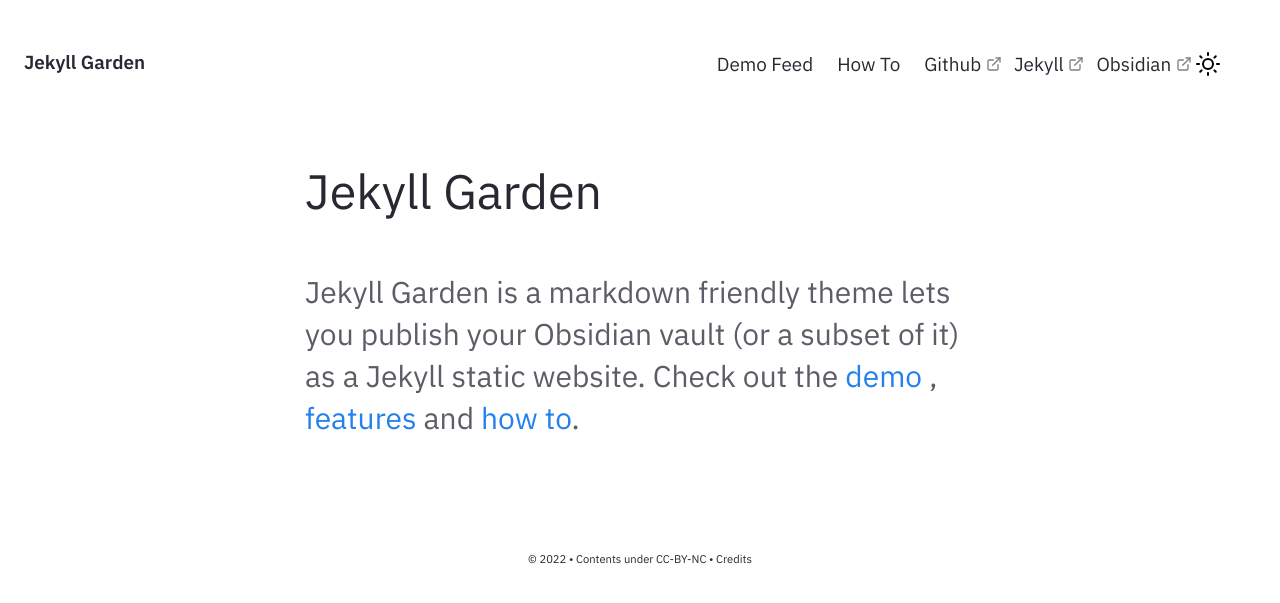
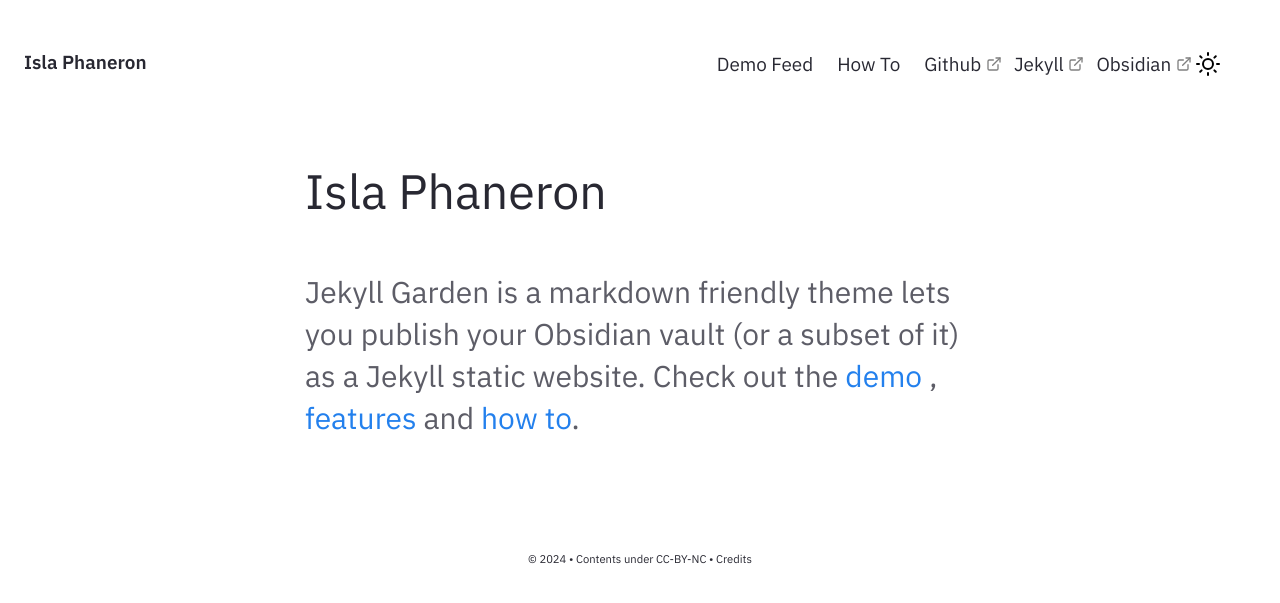
Before and after one commit to sencinas/islaphaneron, a Jekyll site: the page built from pages/index.md, in a window 1280 px wide. Shown: the top 603 px of the page. Built offline with Jekyll 4.4.1, drawn with Linux system fonts in a browser that asks for light colours.

Commit message:
Update _config.yml

```diff
--- a/_config.yml
+++ b/_config.yml
@@ -19,7 +19,7 @@
 # in the templates via {{ site.myvariable }}.
 
 # URL is the base hostname with protocol for your site, eg http://example.com
-url: "" # the base hostname & protocol for your site, e.g. http://example.com
+url: "https://islaphaneron.github.io" # the base hostname & protocol for your site, e.g. http://example.com
 
 # If you want to install this jekyll in a subpath (eg /digitalgarden) set it here.
 # Else keep it Empty (DON'T PUT /; Keep it empty)
@@ -27,10 +27,10 @@ baseurl: ""
 
 # Website Header, Description, Footer year and text.
 # If you are deleting this, make sure you remove it from HTML files too
-heading: Jekyll Garden # Change this
-content: Obsidian ready Jekyll Theme
+heading: Isla Phaneron # Change this
+content: Isla Phaneron Digital Garden
 copyright:
-  year: © 2022
+  year: © 2024
   msg: Contents under CC-BY-NC
 
 # Set title and content for private & broken link tooltop
```
